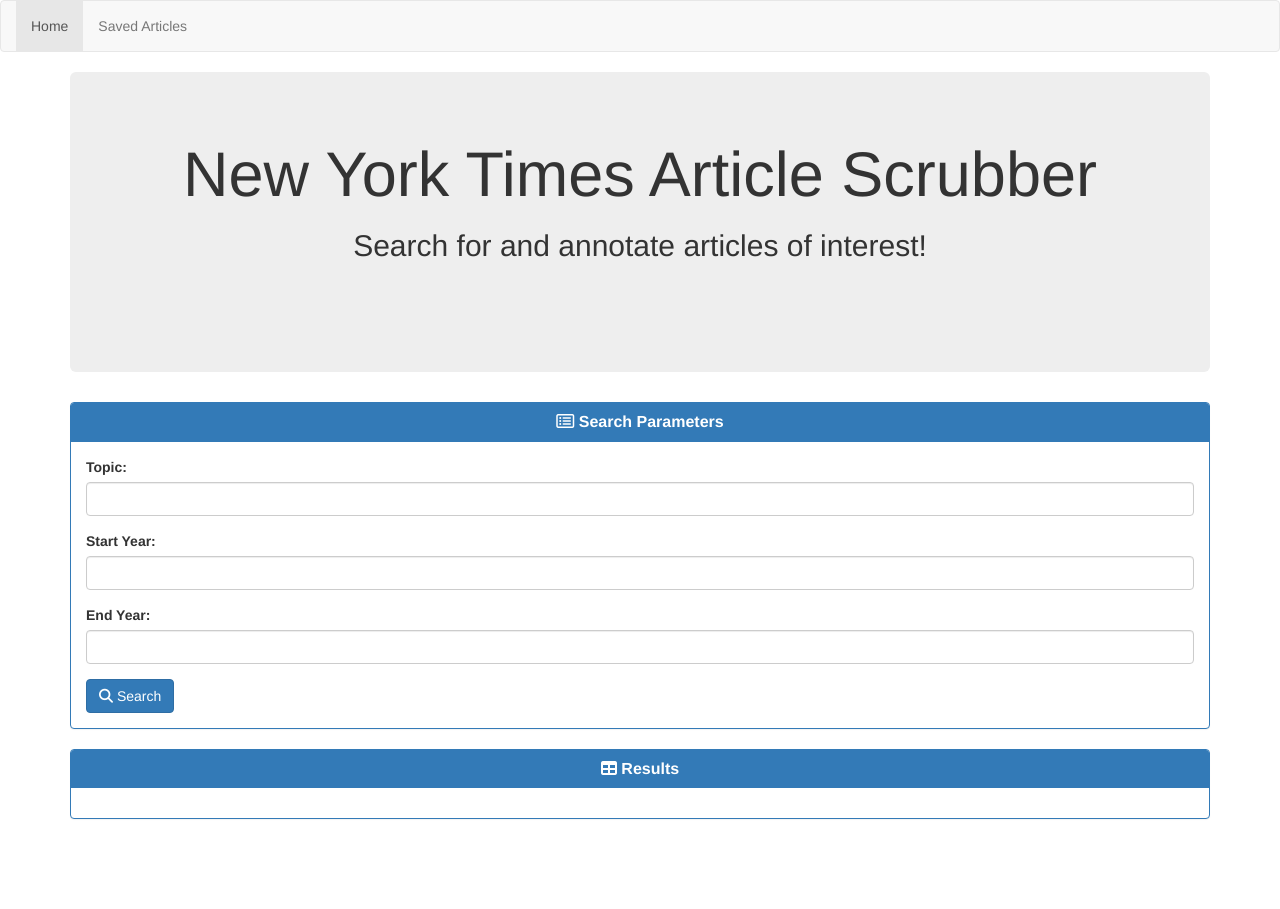
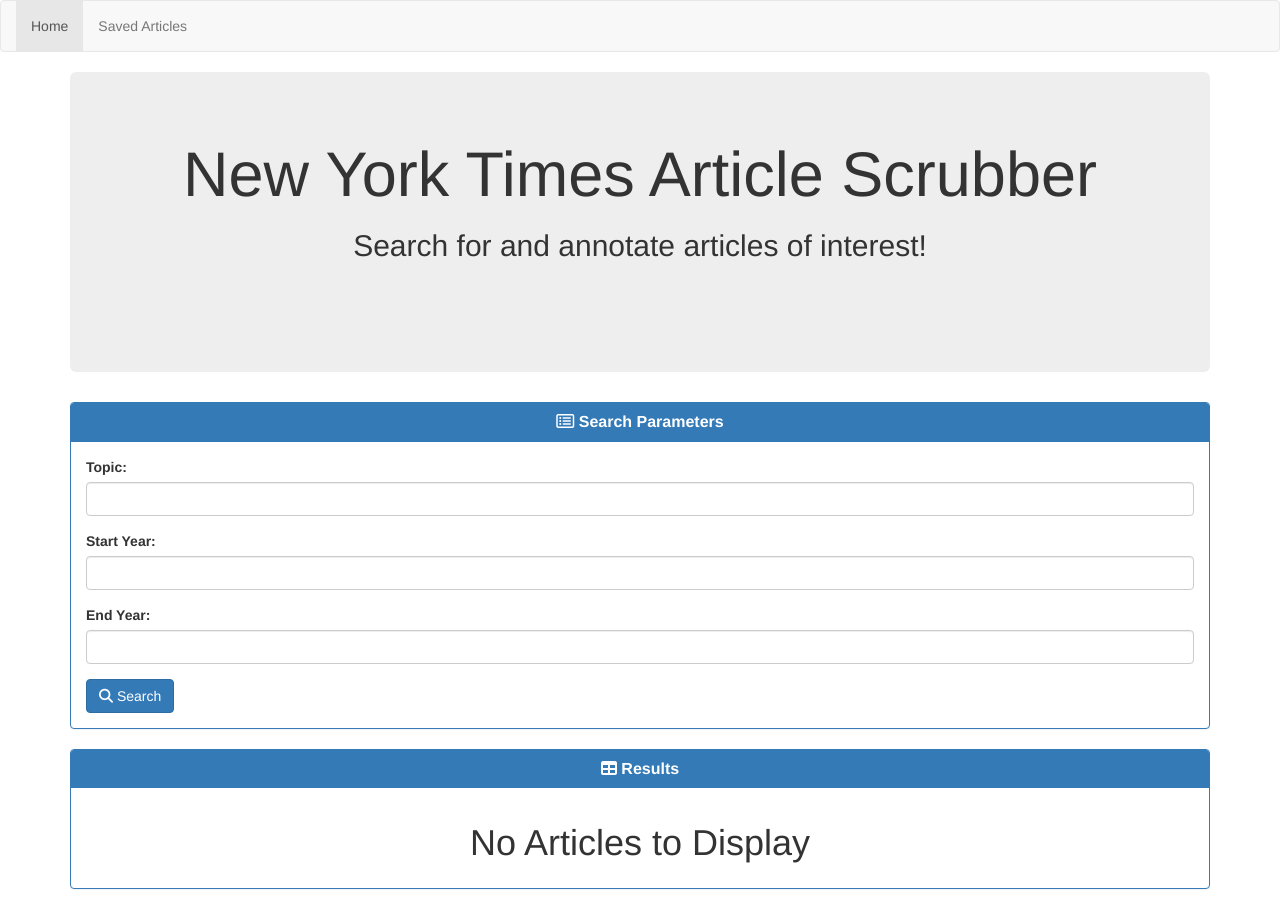
Before and after one commit to jrapala/NYT-React-Search, a React (Create React App) app in the folder nytreactsearch/client/: page / in a window 1280 px wide. Before the commit the page ends 839 px from the top, so only its background shows below. Built offline with nearby package versions, Linux system fonts and the light colour scheme.

Commit message:
Populating search results on Home page.

```diff
--- /dev/null
+++ b/nytreactsearch/client/src/components/ResultList/ResultList.js
@@ -0,0 +1,3 @@
+import React from "react";
+
+export const ResultList = props => <ul className="list-group">{props.children}</ul>;
--- /dev/null
+++ b/nytreactsearch/client/src/components/ResultList/ResultListItem.js
@@ -0,0 +1,15 @@
+import React from "react";
+import { Container, Row, Col } from "../Grid";
+
+export const ResultListItem = props => (
+  <li className="list-group-item">
+    <Container>
+      <Row>
+        <Col size="xs-8 sm-9">
+          <h3><a href={props.href} target="_blank">{props.title}</a></h3>
+          <p>{props.snippet}</p>
+        </Col>
+      </Row>
+    </Container>
+  </li>
+);
--- /dev/null
+++ b/nytreactsearch/client/src/components/ResultList/index.js
@@ -0,0 +1,2 @@
+export * from "./ResultList";
+export * from "./ResultListItem";
--- a/nytreactsearch/client/src/components/Results/Results.js
+++ b/nytreactsearch/client/src/components/Results/Results.js
@@ -1,11 +1,12 @@
 import React from "react";
 
-const Results = () =>
+const Results = ({ children }) =>
   <div className="panel panel-primary">
     <div className="panel-heading">
       <h3 className="panel-title text-center"><strong><i className="fa fa-table"></i> Results</strong></h3>
     </div>
     <div className="panel-body" id="well-section">
+    {children}
     </div>
   </div>
 
--- a/nytreactsearch/client/src/pages/Home/Home.js
+++ b/nytreactsearch/client/src/pages/Home/Home.js
@@ -3,6 +3,7 @@
 import Results from "../../components/Results";
 import API from "../../utils/API";
 // import { Link } from "react-router-dom";
+import { ResultList, ResultListItem } from "../../components/ResultList";
 import { Col, Row, Container } from "../../components/Grid";
 
 
@@ -72,7 +73,24 @@
 		        </Row>
 		        <Row>
 					<Col size="sm-12">
-		          		<Results />
+		          		<Results>
+		          		{!this.state.articles.length ? (
+                			<h1 className="text-center">No Articles to Display</h1>
+              			) : (
+                			<ResultList>
+                  				{this.state.articles.map(article => {
+                    				return (
+                      					<ResultListItem
+                        					key={article.headline.main}
+                        					title={article.headline.main}
+                        					href={article.web_url}
+                        					snippet={article.snippet}
+                      					/>
+                    				);
+                  				})}
+                			</ResultList>
+              			)}
+              			</Results>
 		          	</Col>
 		        </Row>
 		    </Container>
```
